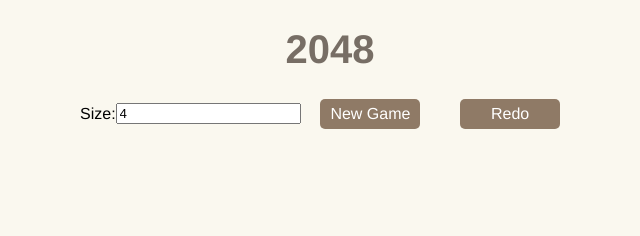
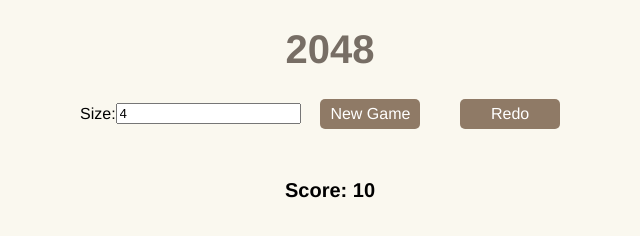
Before and after one commit to vangelov/2048, a React app: page / in a window 1280 px wide. Shown: the whole page, without its empty margins (310-950 px from the left). Built offline with nearby package versions, Linux system fonts and the light colour scheme.

Commit message:
Add Score component

```diff
--- a/src/App/index.js
+++ b/src/App/index.js
@@ -9,6 +9,7 @@ class App extends Component {
       <div className="App">
         <h1>2048</h1>
         <Menu />
+        <h2>Score: 10</h2>
       </div>
     );
   }
--- a/src/App/style.css
+++ b/src/App/style.css
@@ -6,3 +6,10 @@
   text-align: center;
   font-size: 40px;
 }
+
+.App h2 {
+  font-size: 20px;
+  text-align: center;
+  margin-bottom: 20px;
+  margin-top: 50px;
+}
```
